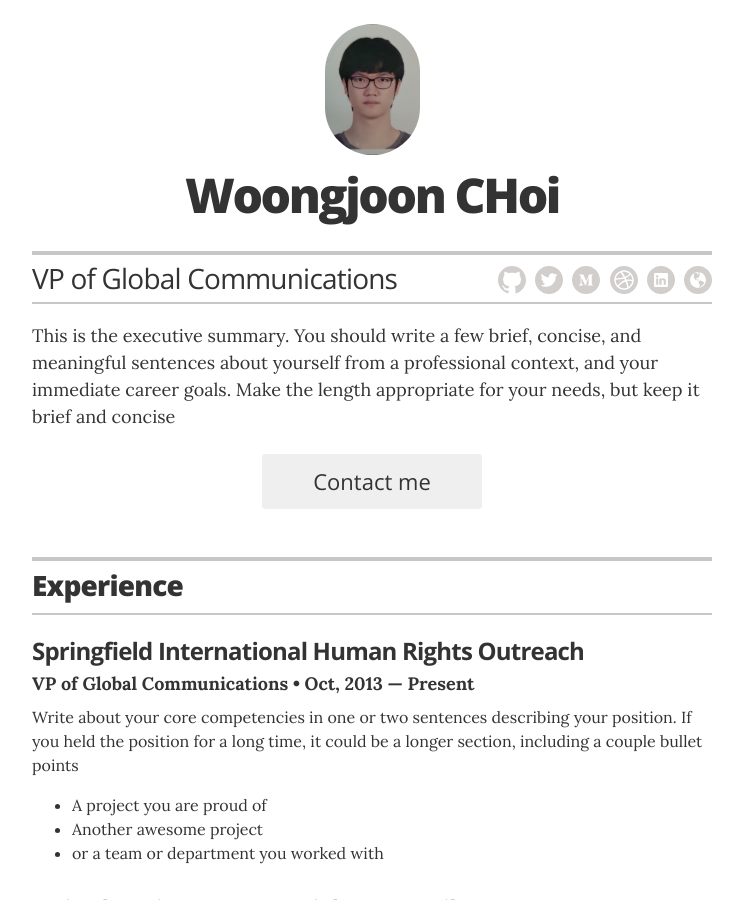
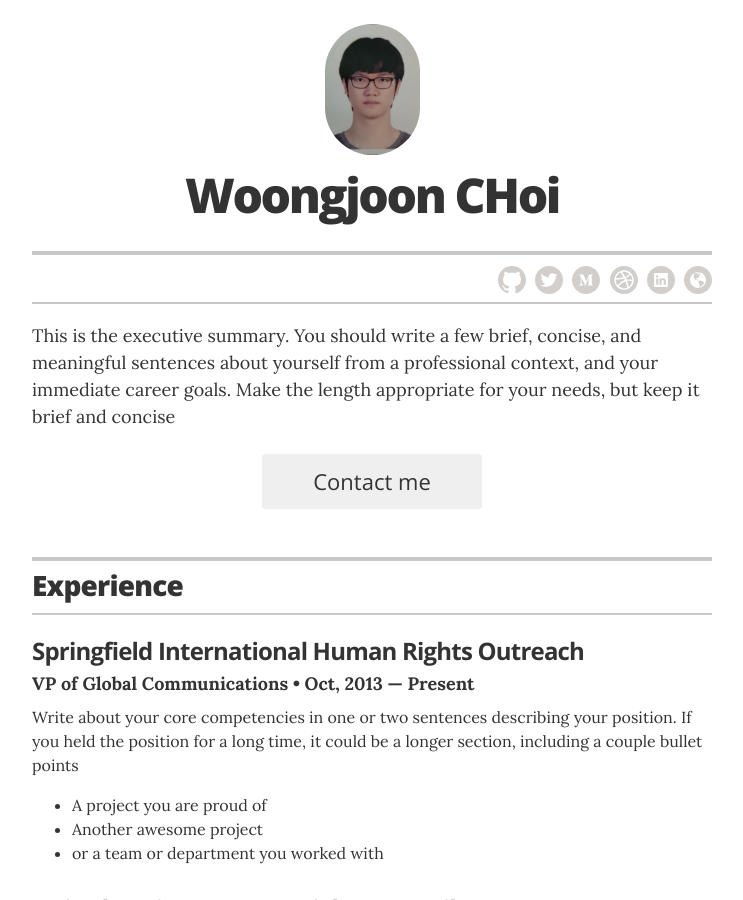
Before and after one commit to woongjoonchoi/resume-template, a Jekyll site: the page built from index.html, in a window 1280 px wide and 900 px high. Shown: the whole window, without its empty margins (268-1011 px from the left). Built offline with Jekyll 4.4.1, drawn with Linux system fonts in a browser that asks for light colours.

Commit message:
Update _config.yml

```diff
--- a/_config.yml
+++ b/_config.yml
@@ -11,7 +11,7 @@ sass:
 # Resume settings
 resume_avatar:                  "true"
 resume_name:                    "Woongjoon CHoi"
-resume_title:                   "VP of Global Communications"
+resume_title:                   ""
 
 # used for the contact button in _layouts/resume.html
 resume_contact_email:           "lisasimpson@youremailaddress.com"
```
